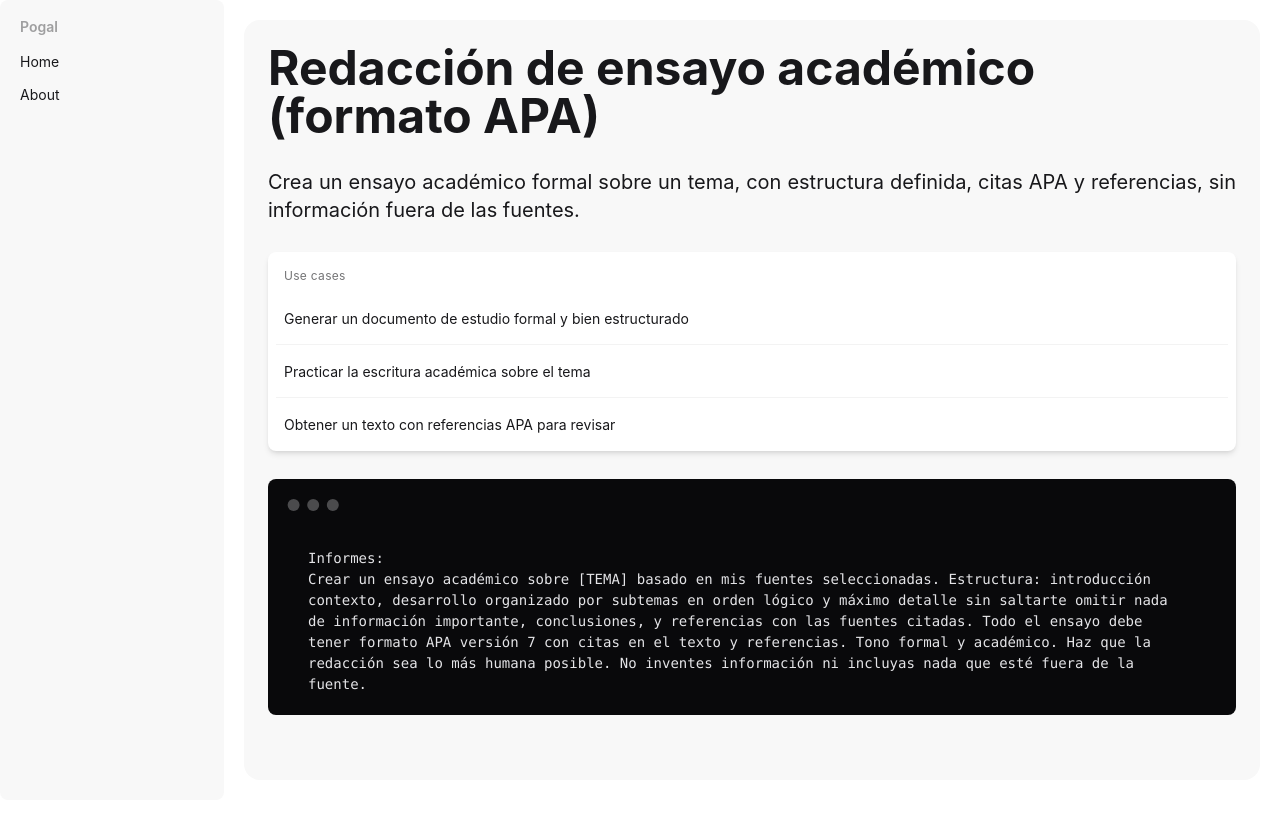
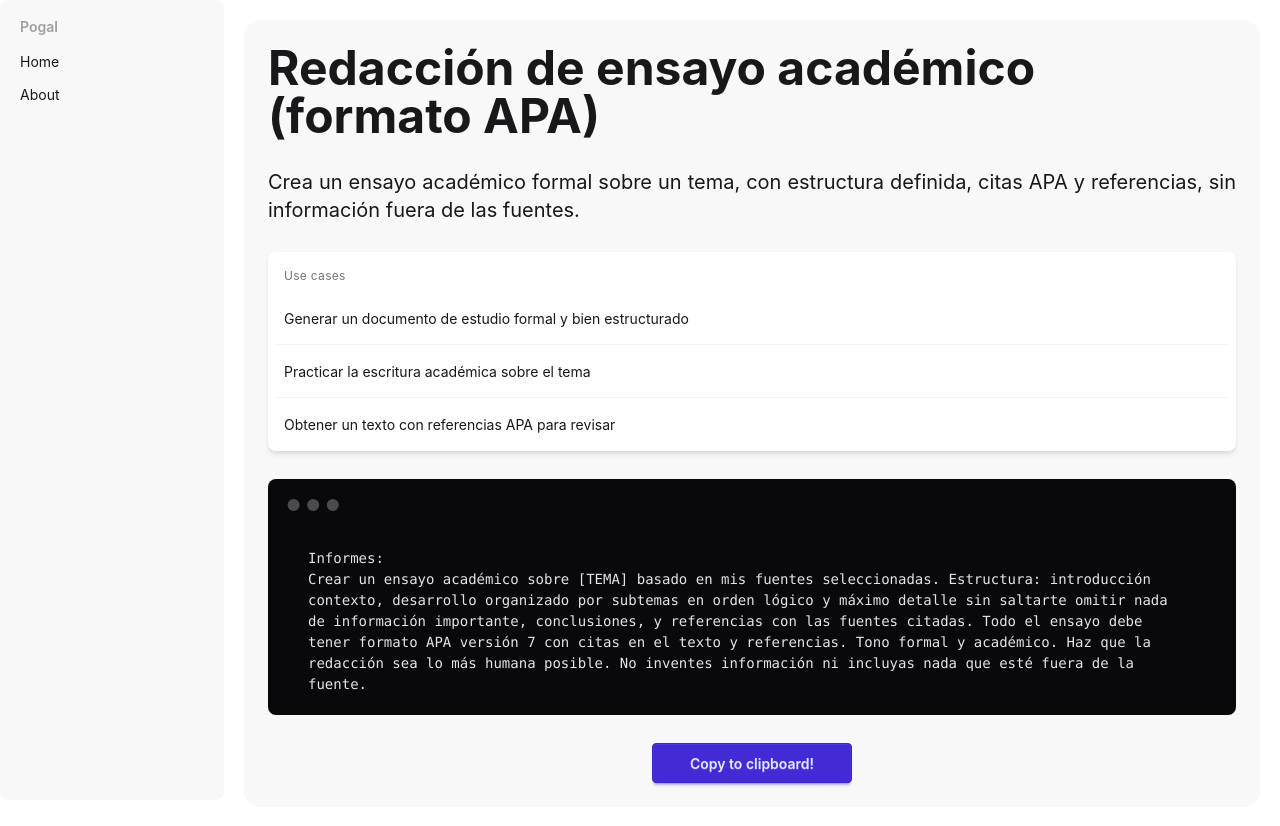
Before and after one commit to AramLR/pogal, a SvelteKit app: page /prompt/notebooklm-academic-essay in a window 1280 px wide. Before the commit the page ends 800 px from the top, so only its background shows below. Built offline with nearby package versions, Linux system fonts and the light colour scheme.

Commit message:
feat (prompt detail page): add copy prompt button

```diff
--- a/src/routes/prompt/[id]/+page.svelte
+++ b/src/routes/prompt/[id]/+page.svelte
@@ -1,6 +1,7 @@
 <script lang="ts">
   import type { PageProps } from "./$types";
   import { getPromptById } from "$lib/services/promptService";
+  import { writeText } from "@tauri-apps/plugin-clipboard-manager";
 
   const { params }: PageProps = $props();
   const prompt = $derived(getPromptById(params.id));
@@ -23,6 +24,11 @@
             >{prompt.prompt}</code
           ></pre>
       </div>
+
+      <button
+        class="btn btn-primary w-50 m-auto"
+        onclick={() => writeText(prompt.prompt)}>Copy to clipboard!</button
+      >
     </article>
   </section>
 {/if}
```
